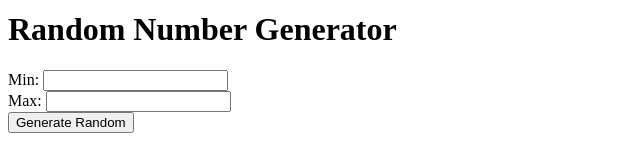
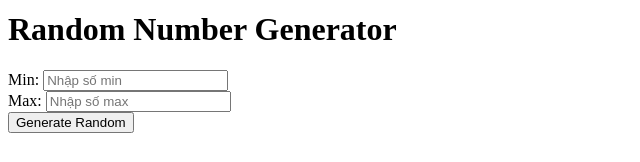
Before and after one commit to pbao9/KFC, a plain HTML site: page index.html in a window 1280 px wide. Shown: the part 200-362 px from the top of the page, without its empty margins (0-640 px from the left). Drawn offline with Linux system fonts and the light colour scheme; some packages are replaced by stand-ins of ours; a script that the page names is missing.

Commit message:
update placeholder

```diff
--- a/index.html
+++ b/index.html
@@ -42,10 +42,10 @@
                         <div class="card-body">
                             <div class="form-group">
                                 <label for="min" class="mb-3 fw-bold">Min:</label>
-                                <input type="number" id="min" class="form-control" />
+                                <input type="number" id="min" class="form-control" placeholder="Nhập số min" />
                                 <br />
                                 <label for="max" class="mb-3 fw-bold">Max:</label>
-                                <input type="number" id="max" class="form-control" />
+                                <input type="number" id="max" class="form-control" placeholder="Nhập số max" />
                                 <br />
                                 <button id="generateBtn" class="btn btn-danger">Generate Random</button>
                             </div>
```
